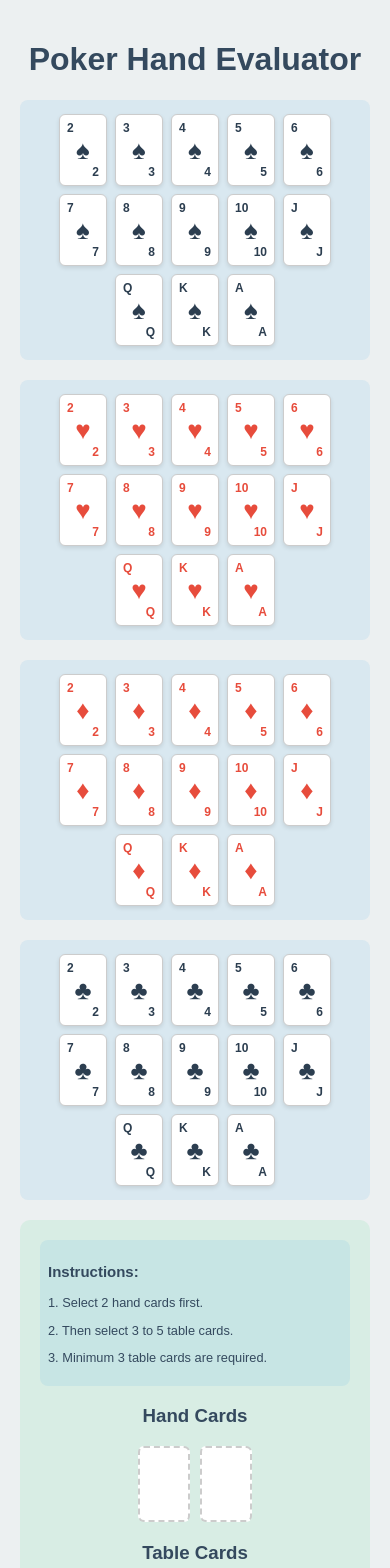
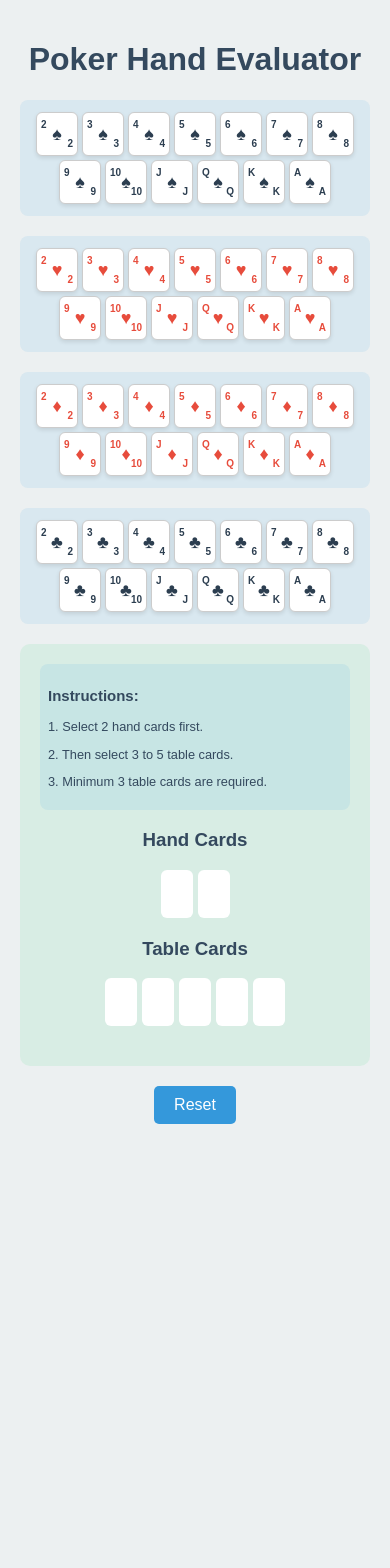
Before and after one commit to Sandy143toce/poker-evaluator, a React (Create React App) app in the folder frontend/: page / in a window 390 px wide. Shown: the top 1568 px of the page. After the commit the page ends 1144 px from the top, so only its background shows below. Built offline with nearby package versions, Linux system fonts and the light colour scheme; no server answers.

Commit message:
fixed design for mobiles and tablets and other things

```diff
--- a/frontend/src/App.css
+++ b/frontend/src/App.css
@@ -142,14 +142,137 @@ body {
 .card-slot {
   width: 48px;
   height: 72px;
-  border: 2px dashed #ccc;
+  border: none;
   border-radius: 6px;
   display: flex;
   justify-content: center;
   align-items: center;
   font-size: 20px;
   background-color: var(--card-background);
+  padding: 0;
+  overflow: hidden;  /* Add this */
 }
+
+/* Add these new styles */
+.card-slot .card {
+  width: 100%;
+  height: 100%;
+  margin: 0;
+  border: none;
+}
+
+.card-slot .card:hover {
+  transform: none;
+  box-shadow: none;
+}
+
+.evaluation-cards {
+  display: flex;
+  gap: 4px;
+  justify-content: center;
+  margin-top: 8px;
+}
+
+.card-small {
+  width: 32px !important;  /* Smaller width */
+  height: 48px !important; /* Smaller height */
+  font-size: 10px !important;
+}
+
+.card-small .card-suit {
+  font-size: 18px !important;
+}
+
+.card-small .card-top-left,
+.card-small .card-bottom-right {
+  font-size: 10px;
+}
+
+/* For tablets */
+@media (max-width: 768px) {
+  .card {
+    width: 40px;
+    height: 60px;
+  }
+
+  .card-suit {
+    font-size: 22px;
+  }
+
+  .card-top-left,
+  .card-bottom-right {
+    font-size: 11px;
+  }
+
+  /* Adjust card slots as well */
+  .card-slot {
+    width: 40px;
+    height: 60px;
+    font-size: 16px;
+  }
+
+  /* Adjust small cards in evaluation */
+  .card-small {
+    width: 28px !important;
+    height: 42px !important;
+  }
+
+  .card-small .card-suit {
+    font-size: 16px !important;
+  }
+
+  .card-small .card-top-left,
+  .card-small .card-bottom-right {
+    font-size: 9px;
+  }
+}
+
+/* For mobile phones */
+@media (max-width: 480px) {
+  .card {
+    width: 28px;
+    height: 44px;
+    margin: 2px;  /* Reduce margin between cards */
+  }
+
+  .card-suit {
+    font-size: 18px;
+  }
+
+  .card-top-left,
+  .card-bottom-right {
+    font-size: 10px;
+  }
+
+  /* Adjust card slots */
+  .card-slot {
+    width: 32px;
+    height: 48px;
+    font-size: 14px;
+  }
+
+  /* Adjust gap between slots */
+  .card-slots {
+    gap: 5px;
+  }
+
+  /* Adjust small cards in evaluation */
+  .card-small {
+    width: 24px !important;
+    height: 36px !important;
+  }
+
+  .card-small .card-suit {
+    font-size: 14px !important;
+  }
+
+  .card-small .card-top-left,
+  .card-small .card-bottom-right {
+    font-size: 8px;
+  }
+}
+
+
 
 .instructions {
   background-color: rgba(52, 152, 219, 0.1);
--- a/frontend/src/components/Card.tsx
+++ b/frontend/src/components/Card.tsx
@@ -4,10 +4,12 @@ interface PlayingCardProps {
   value: string;
   suit: string;
   onClick?: () => void;
+  small?: boolean;
 }
 
-const PlayingCard: React.FC<PlayingCardProps> = ({ value, suit, onClick }) => {
+const PlayingCard: React.FC<PlayingCardProps> = ({ value, suit, onClick, small }) => {
   const isRed = suit === '♥' || suit === '♦';
+  const cardClass = `card ${small ? 'card-small' : ''}`;
 
   return (
     <button
--- a/frontend/src/components/CardBoard.tsx
+++ b/frontend/src/components/CardBoard.tsx
@@ -1,4 +1,5 @@
 import React from 'react';
+import PlayingCard from './Card';  // Import the PlayingCard component
 
 interface CardBoardProps {
   handCards: string[];
@@ -6,6 +7,13 @@ interface CardBoardProps {
 }
 
 const CardBoard: React.FC<CardBoardProps> = ({ handCards, tableCards }) => {
+  // Helper function to split card string into value and suit
+  const splitCard = (card: string): { value: string, suit: string } => {
+    const value = card.slice(0, -1);
+    const suit = card.slice(-1);
+    return { value, suit };
+  };
+
   return (
     <div className="card-board">
       <div className="instructions">
@@ -19,7 +27,11 @@ const CardBoard: React.FC<CardBoardProps> = ({ handCards, tableCards }) => {
         <div className="card-slots hand-cards">
           {Array.from({ length: 2 }).map((_, index) => (
             <div key={`hand-${index}`} className="card-slot">
-              {handCards[index] ? handCards[index] : ''}
+              {handCards[index] ? (
+                <PlayingCard
+                  {...splitCard(handCards[index])}
+                />
+              ) : ''}
             </div>
           ))}
         </div>
@@ -29,7 +41,11 @@ const CardBoard: React.FC<CardBoardProps> = ({ handCards, tableCards }) => {
         <div className="card-slots table-cards">
           {Array.from({ length: 5 }).map((_, index) => (
             <div key={`table-${index}`} className="card-slot">
-              {tableCards[index] ? tableCards[index] : ''}
+              {tableCards[index] ? (
+                <PlayingCard
+                  {...splitCard(tableCards[index])}
+                />
+              ) : ''}
             </div>
           ))}
         </div>
--- a/frontend/src/components/HandEvaluation.tsx
+++ b/frontend/src/components/HandEvaluation.tsx
@@ -1,4 +1,5 @@
 import React from 'react';
+import PlayingCard from './Card';
 
 interface HandEvaluationProps {
   hand: string;
@@ -7,12 +8,43 @@ interface HandEvaluationProps {
 }
 
 const HandEvaluation: React.FC<HandEvaluationProps> = ({ hand, handRank, cards }) => {
+  // Helper function to convert card format (e.g., "10D" to {value: "10", suit: "♦"})
+  const convertCard = (card: string) => {
+    const suitMap: { [key: string]: string } = {
+      'H': '♥',
+      'S': '♠',
+      'D': '♦',
+      'C': '♣'
+    };
+
+    // Extract rank and suit
+    const rank = card.slice(0, -1);
+    const suit = suitMap[card.slice(-1)];
+
+    return { value: rank, suit };
+  };
+
   return (
     <div className="hand-evaluation">
       <h3>Hand Evaluation</h3>
       <p><strong>Hand:</strong> {hand}</p>
       <p><strong>Rank:</strong> {handRank}</p>
-      <p><strong>Current Hand Cards:</strong> {cards.join(', ')}</p>
+      <div>
+        <strong>Current Hand Cards:</strong>
+        <div className="evaluation-cards">
+          {cards.map((card, index) => {
+            const { value, suit } = convertCard(card);
+            return (
+              <PlayingCard
+                key={index}
+                value={value}
+                suit={suit}
+                small={true}  // New prop for smaller size
+              />
+            );
+          })}
+        </div>
+      </div>
     </div>
   );
 };
```
